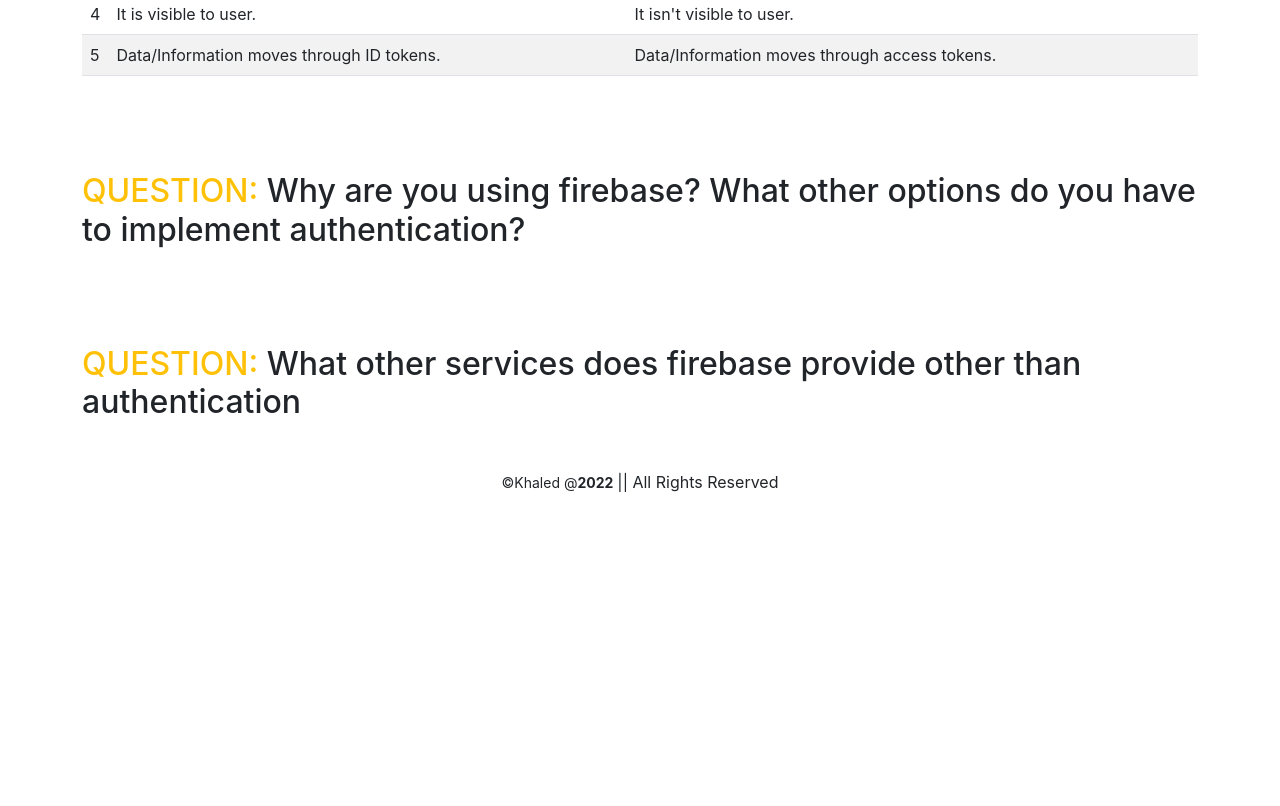
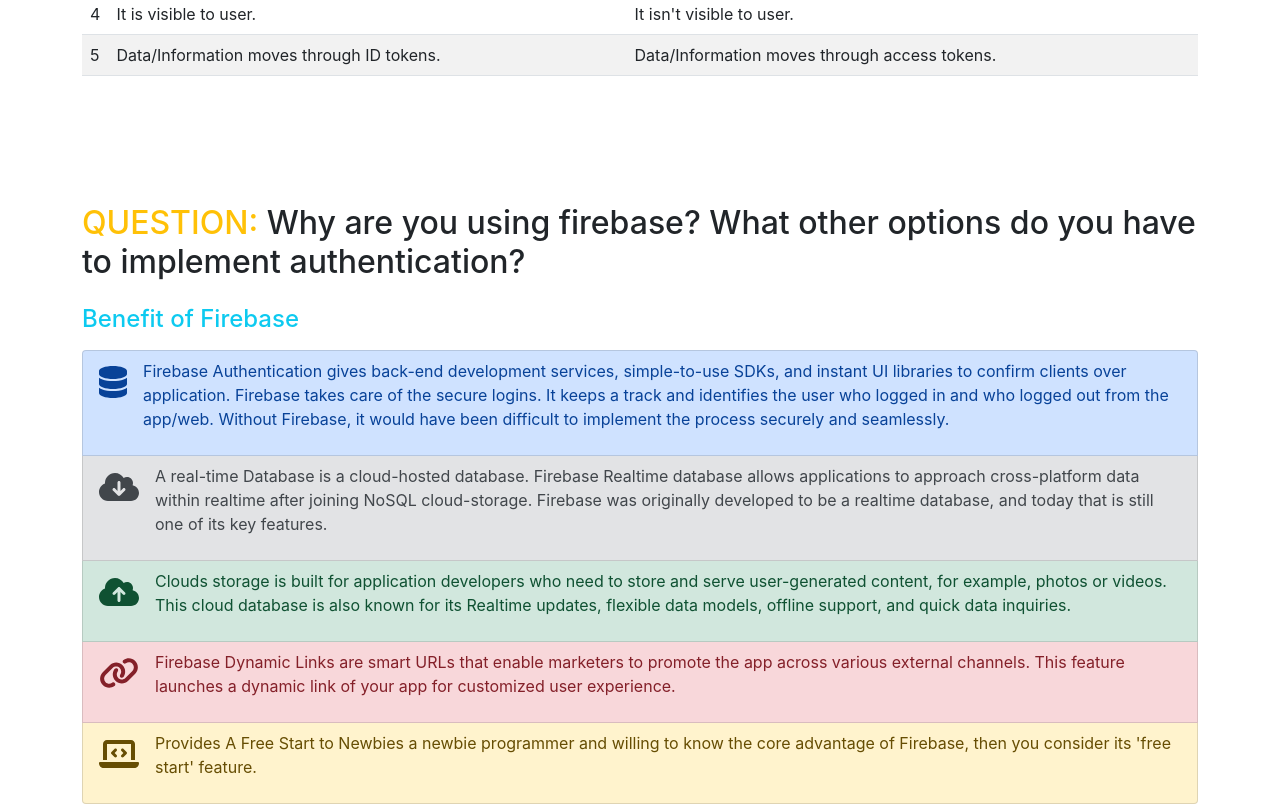
Before and after one commit to khaled39ab/Dental-Cure-Independent-Service-Provider, a React (Create React App) app: page /blogs in a window 1280 px wide. Shown: the part 440-1246 px from the top of the page. Before the commit the page ends 950 px from the top, so only its background shows below. Built offline with nearby package versions, Linux system fonts and the light colour scheme; no server answers.

Commit message:
write Benefit of Firebase

```diff
--- a/src/Pages/Blogs/Blogs.js
+++ b/src/Pages/Blogs/Blogs.js
@@ -1,11 +1,15 @@
 import React from 'react';
 import Table from 'react-bootstrap/Table';
+import ListGroup from 'react-bootstrap/ListGroup';
+import { FontAwesomeIcon } from '@fortawesome/react-fontawesome';
+import { faBox, faDatabase, faCloudArrowDown, faCloudArrowUp, faLink, faLaptopCode } from '@fortawesome/free-solid-svg-icons'
+
 
 const Blogs = () => {
     return (
         <div className='container mt-4'>
-            <div className='my-5'>
-                <h2> <span className='text-warning'>QUESTION:</span>  Difference between authorization and authentication?</h2>
+            <div className='my-5 pb-3'>
+                <h2> <span className='text-warning'>QUESTION:</span>  Difference between authentication and authorization?</h2>
                 <h4 className='text-info'>Authentication vs. Authorization</h4>
 
                 <Table striped>
@@ -46,12 +50,55 @@
                 </Table>
             </div>
 
-            <div className='my-5 pt-5'>
+            <div className='my-5 py-5'>
                 <h2> <span className='text-warning'>QUESTION:</span> Why are you using firebase? What other options do you have to implement authentication?</h2>
+                <h4 className='text-info mt-4 mb-3'>Benefit of Firebase</h4>
+                <ListGroup>
+                    <ListGroup.Item variant="primary" className='d-flex'>
+                        <div className='me-3' style={{ fontSize: '2rem' }}>
+                            <FontAwesomeIcon icon={faDatabase} />
+                        </div>
+                        <div>
+                            <p>Firebase Authentication gives back-end development services, simple-to-use SDKs, and instant UI libraries to confirm clients over application. Firebase takes care of the secure logins. It keeps a track and identifies the user who logged in and who logged out from the app/web. Without Firebase, it would have been difficult to implement the process securely and seamlessly.</p>
+                        </div>
+                    </ListGroup.Item>
+                    <ListGroup.Item variant="secondary" className='d-flex'>
+                        <div className='me-3' style={{ fontSize: '2rem' }}>
+                            <FontAwesomeIcon icon={faCloudArrowDown} />
+                        </div>
+                        <div>
+                            <p> A real-time Database is a cloud-hosted database. Firebase Realtime database allows applications to approach cross-platform data within realtime after joining NoSQL cloud-storage. Firebase was originally developed to be a realtime database, and today that is still one of its key features.</p>
+                        </div>
+                    </ListGroup.Item>
+                    <ListGroup.Item variant="success" className='d-flex'>
+                        <div className='me-3' style={{ fontSize: '2rem' }}>
+                            <FontAwesomeIcon icon={faCloudArrowUp} />
+                        </div>
+                        <div>
+                            <p>Clouds storage is built for application developers who need to store and serve user-generated content, for example, photos or videos. This cloud database is also known for its Realtime updates, flexible data models, offline support, and quick data inquiries.</p>
+                        </div>
+                    </ListGroup.Item>
+                    <ListGroup.Item variant="danger" className='d-flex'>
+                        <div className='me-3' style={{ fontSize: '2rem' }}>
+                            <FontAwesomeIcon icon={faLink} />
+                        </div>
+                        <div>
+                            <p>Firebase Dynamic Links are smart URLs that enable marketers to promote the app across various external channels. This feature launches a dynamic link of your app for customized user experience.</p>
+                        </div>
+                    </ListGroup.Item>
+                    <ListGroup.Item variant="warning" className='d-flex'>
+                        <div className='me-3' style={{ fontSize: '2rem' }}>
+                            <FontAwesomeIcon icon={faLaptopCode} />
+                        </div>
+                        <div>
+                            <p>Provides A Free Start to Newbies a newbie programmer and willing to know the core advantage of Firebase, then you consider its 'free start' feature.</p>
+                        </div>
+                    </ListGroup.Item>
+                </ListGroup>
             </div>
 
             <div className='my-5 pt-5'>
-                <h2> <span className='text-warning'>QUESTION:</span> What other services does firebase provide other than authentication</h2>
+                <h2> <span className='text-warning'>QUESTION:</span> What other services does firebase provide other than authentication?</h2>
             </div>
         </div>
     );
```
